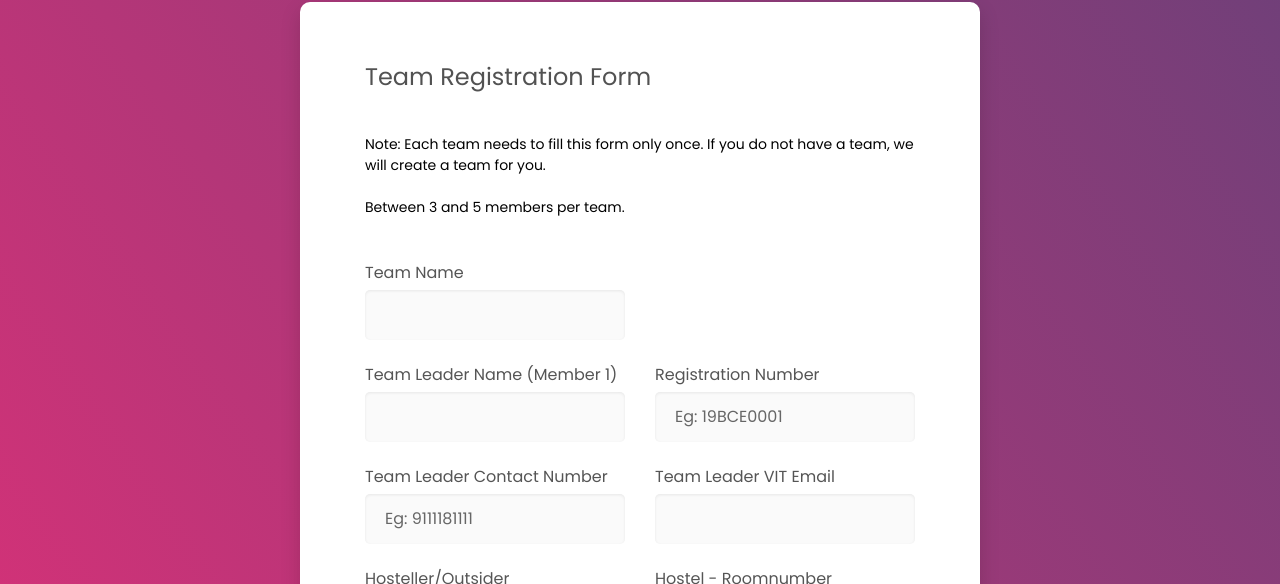
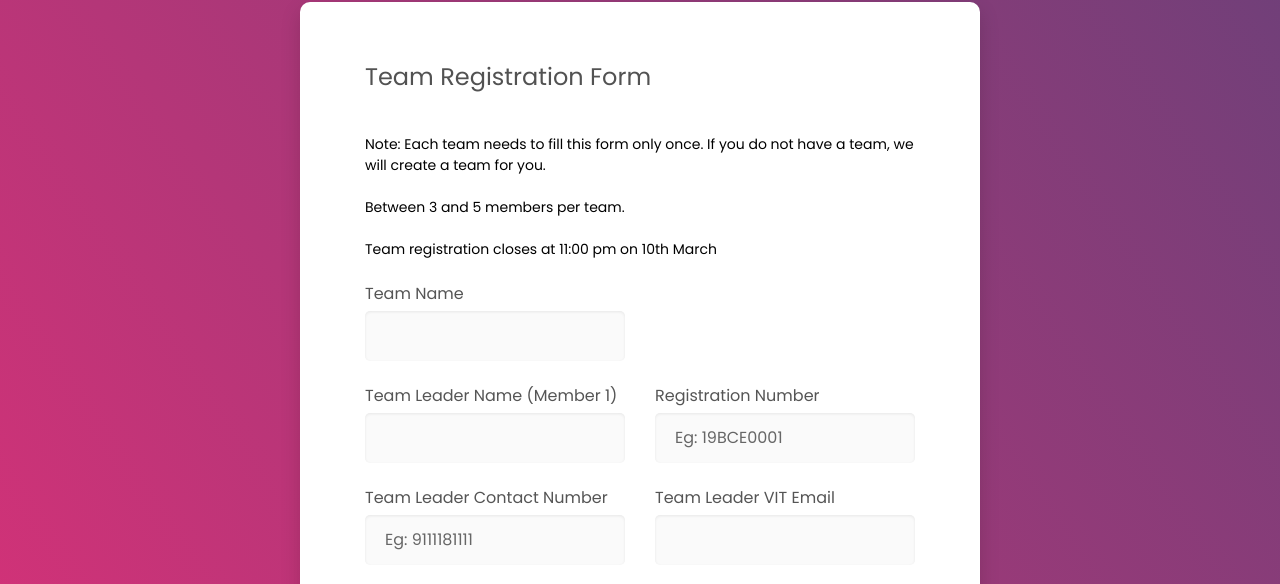
Before and after one commit to vivekmurali2k/h4c-team, a website: page public/index.html in a window 1280 px wide. Shown: the part 138-722 px from the top of the page. Drawn offline with nearby package versions, Linux system fonts and the light colour scheme.

Commit message:
deadline

```diff
--- a/public/index.html
+++ b/public/index.html
@@ -32,7 +32,8 @@
 
 						<p>Note: Each team needs to fill this form only once. If you do not have a team, we will create
 							a team for you.</p><br>
-						<p>Between 3 and 5 members per team.</p><br><br>
+						<p>Between 3 and 5 members per team.</p><br>
+						<p>Team registration closes at 11:00 pm on 10th March</p><br>
 						<form method="POST" action="/sign_up">
 							<div class="row row-space">
 								<div class="col-2">
@@ -68,7 +69,8 @@
 								<div class="col-2">
 									<div class="input-group">
 										<label class="label">Team Leader VIT Email</label>
-										<input class="input--style-4" type="email" name="email" required pattern="[A-Z0-9a-z._%+-]+@vitstudent.ac.in">
+										<input class="input--style-4" type="email" name="email" required
+											pattern="[A-Z0-9a-z._%+-]+@vitstudent.ac.in">
 									</div>
 								</div>
 							</div>
@@ -174,7 +176,7 @@
 								<div class="col-2">
 									<div class="input-group">
 										<label class="label">Member 4</label>
-										<input class="input--style-4" type="text" name="name4" >
+										<input class="input--style-4" type="text" name="name4">
 									</div>
 								</div>
 								<div class="col-2">
@@ -190,7 +192,7 @@
 									<div class="input-group">
 										<label class="label">Hosteller/Outsider</label>
 										<div class="rs-select2 js-select-simple select--no-search">
-											<select name="add4" >
+											<select name="add4">
 												<option disabled="disabled" selected="selected">Choose option</option>
 												<option>Men's Hostel</option>
 												<option>Ladies Hostel</option>
@@ -211,7 +213,7 @@
 								<div class="col-2">
 									<div class="input-group">
 										<label class="label">Member 5</label>
-										<input class="input--style-4" type="text" name="name5" >
+										<input class="input--style-4" type="text" name="name5">
 									</div>
 								</div>
 								<div class="col-2">
@@ -227,7 +229,7 @@
 									<div class="input-group">
 										<label class="label">Hosteller/Outsider</label>
 										<div class="rs-select2 js-select-simple select--no-search">
-											<select name="add5" >
+											<select name="add5">
 												<option disabled="disabled" selected="selected">Choose option</option>
 												<option>Men's Hostel</option>
 												<option>Ladies Hostel</option>
```
